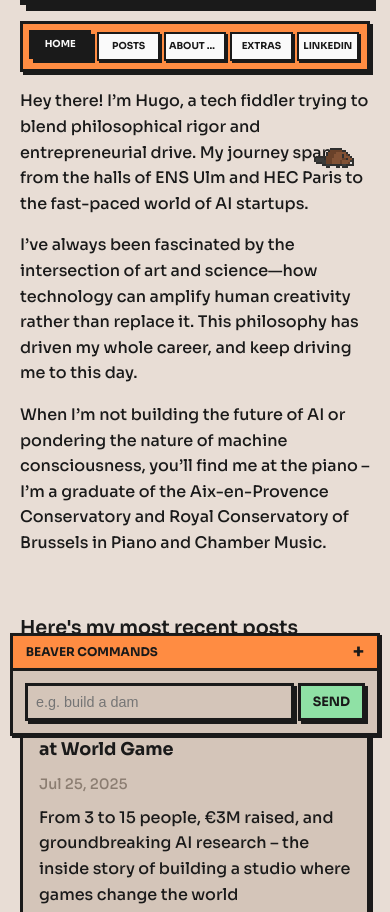
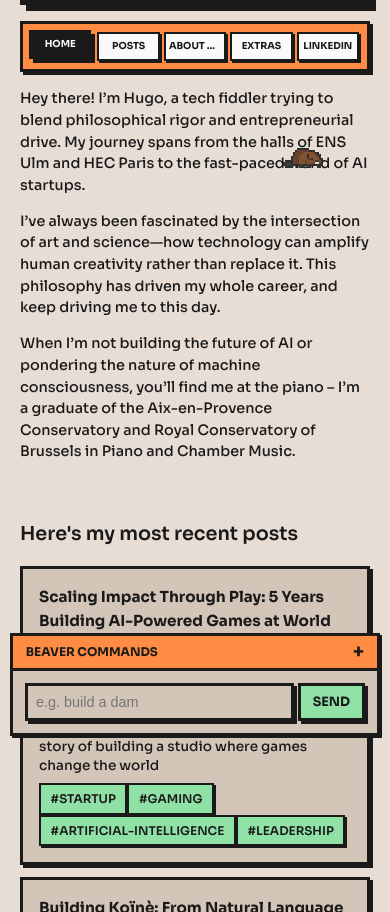
Before and after one commit to hugothomel/hugo-s-blog, an Astro site: page / in a window 390 px wide. Shown: the part 165-1077 px from the top of the page. Built offline with nearby package versions, Linux system fonts and the light colour scheme; Astro itself is replaced by a stand-in of ours.

Commit message:
Improves mobile responsiveness of site
Adjusts font sizes, paddings, and margins for smaller screens to enhance readability and visual appeal on mobile devices.

Reduces shadows and borders for a cleaner mobile look.

```diff
--- a/src/style/global.css
+++ b/src/style/global.css
@@ -529,11 +529,43 @@ body.dark-mode .modal-container {
 	/* Post list adjustments */
 	.post {
 		padding: 1rem;
-		margin-bottom: 1rem;
+		margin-bottom: 0.75rem;
 	}
 
 	.post .title {
+		font-size: 0.95rem;
+	}
+
+	.post .excerpt {
+		font-size: 0.85rem;
+		line-height: 1.4;
+	}
+
+	.post time {
+		font-size: 0.8rem;
+	}
+
+	/* Tag scaling for mobile */
+	.tag {
+		font-size: 0.75rem;
+		padding: 0.25rem 0.6rem;
+		box-shadow: 2px 2px 0px var(--border);
+	}
+
+	.tag:hover {
+		transform: translate(-1px, -1px);
+		box-shadow: 3px 3px 0px var(--border);
+	}
+
+	/* Section headings scaling */
+	h3 {
 		font-size: 1.1rem;
+	}
+
+	/* General paragraph scaling */
+	p {
+		font-size: 0.9rem;
+		line-height: 1.5;
 	}
 
 	/* Reduce shadows and borders for cleaner mobile look */
@@ -575,4 +607,36 @@ body.dark-mode .modal-container {
 		font-size: 0.55rem;
 		padding: 0.25rem 0.15rem;
 	}
+
+	/* Even more aggressive content scaling for very small screens */
+	.post .title {
+		font-size: 0.85rem;
+	}
+
+	.post .excerpt {
+		font-size: 0.8rem;
+	}
+
+	.post time {
+		font-size: 0.75rem;
+	}
+
+	.tag {
+		font-size: 0.7rem;
+		padding: 0.2rem 0.5rem;
+	}
+
+	h3 {
+		font-size: 1rem;
+	}
+
+	p {
+		font-size: 0.85rem;
+		line-height: 1.4;
+	}
+
+	.post {
+		padding: 0.75rem;
+		margin-bottom: 0.5rem;
+	}
 }
```
